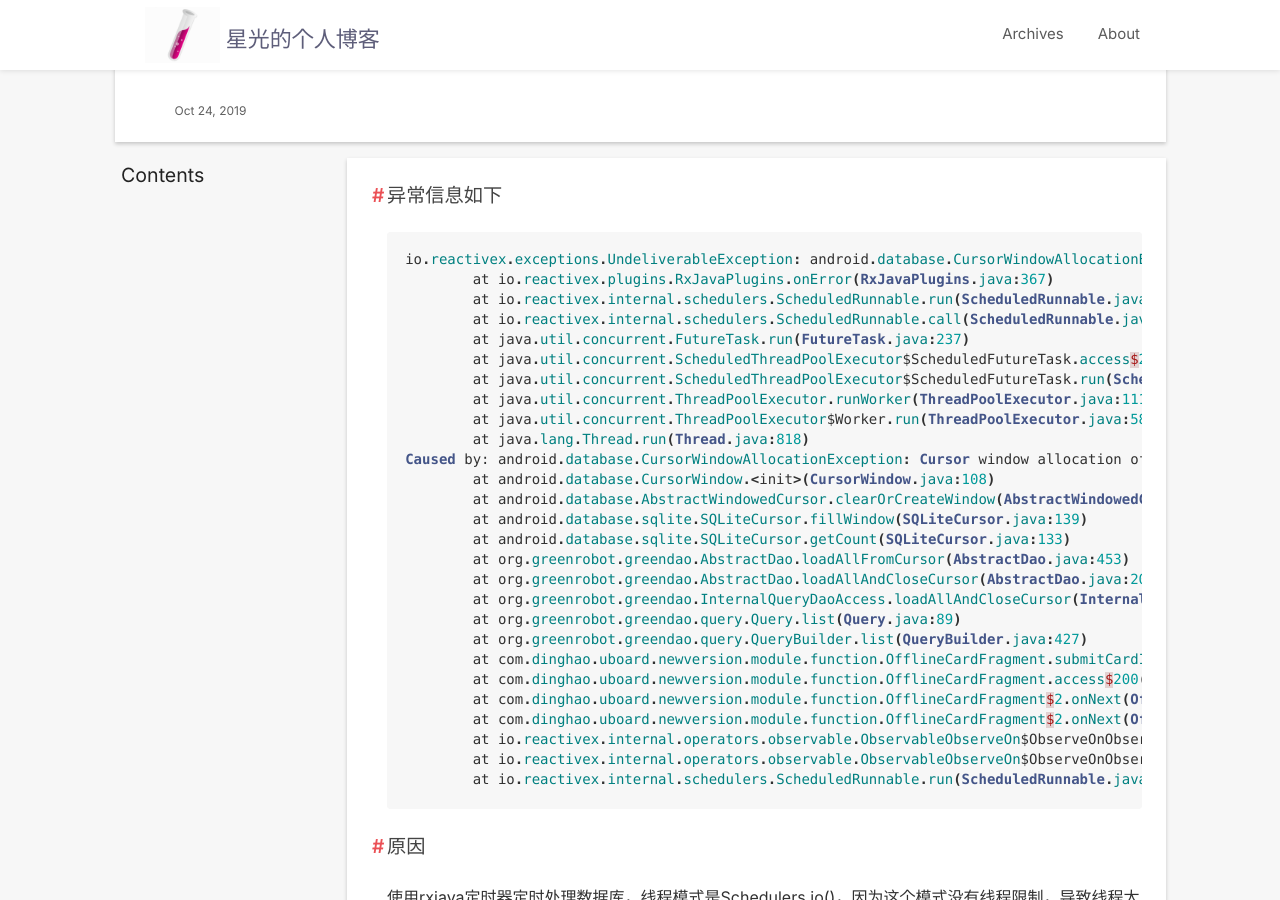
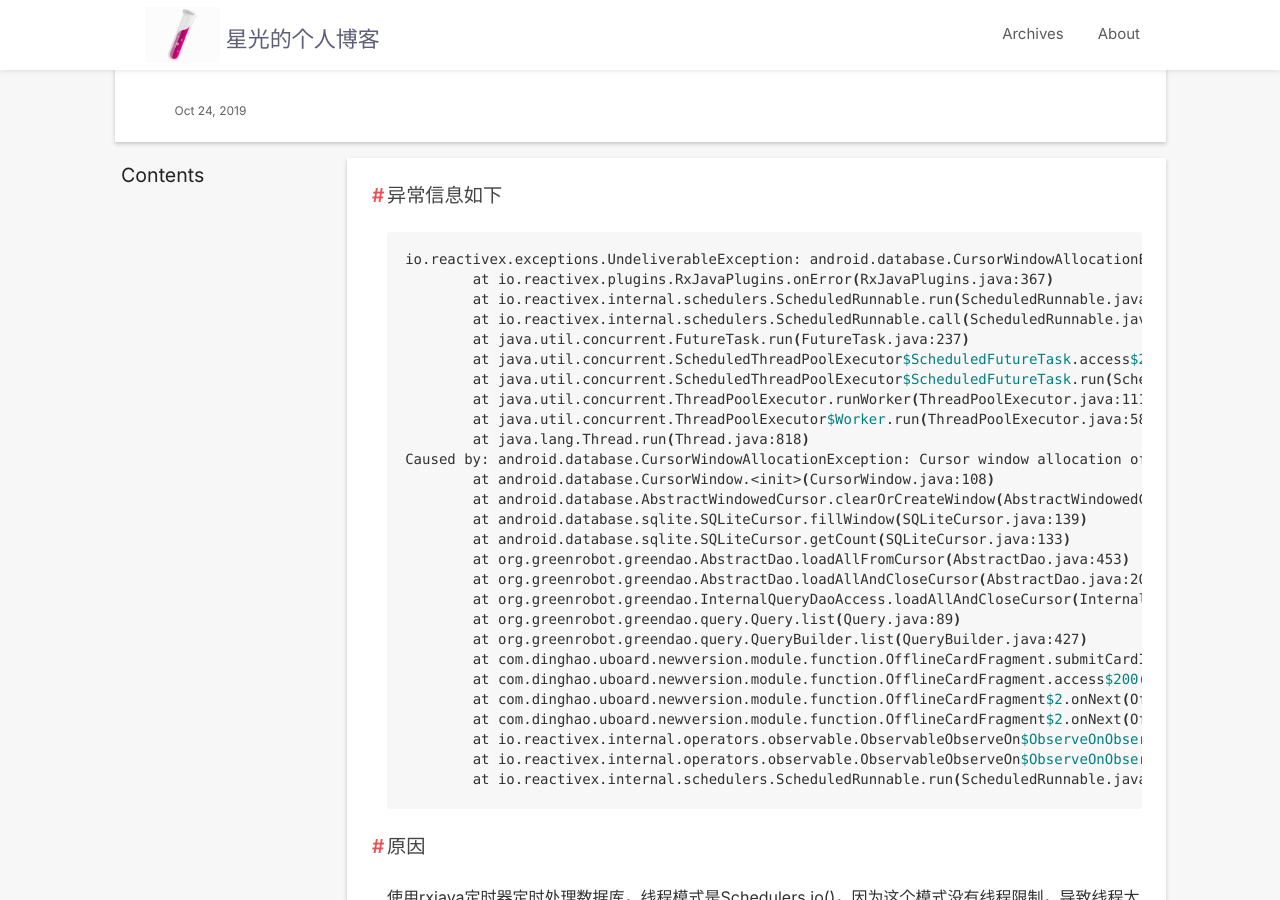
Before and after one commit to devzld/devzld-pinghsu, a Jekyll site: the page built from _posts/2019-10-24-CursorWindowAllocationException异常.md, in a window 1280 px wide and 900 px high. Built offline with Jekyll 4.4.1, drawn with Linux system fonts in a browser that asks for light colours; nearby versions of some CDN libraries; our own code applies the rules of GitHub Pages for plain Markdown files; comment, search, counter and statistics services are not loaded.

Commit message:
Update 2019-10-24-CursorWindowAllocationException异常.md

````diff
--- a/_posts/2019-10-24-CursorWindowAllocationException异常.md
+++ b/_posts/2019-10-24-CursorWindowAllocationException异常.md
@@ -9,7 +8,7 @@ icon: book
 ---
 
 ### 异常信息如下
-```java
+```shell
 io.reactivex.exceptions.UndeliverableException: android.database.CursorWindowAllocationException: Cursor window allocation of 2048 kb failed. # Open Cursors=1 (# cursors opened by this proc=1)
 	at io.reactivex.plugins.RxJavaPlugins.onError(RxJavaPlugins.java:367)
 	at io.reactivex.internal.schedulers.ScheduledRunnable.run(ScheduledRunnable.java:69)
````
Also changed, not shown: other parts of _posts/2019-10-24-CursorWindowAllocationException异常.md (+1 -2 lines).
